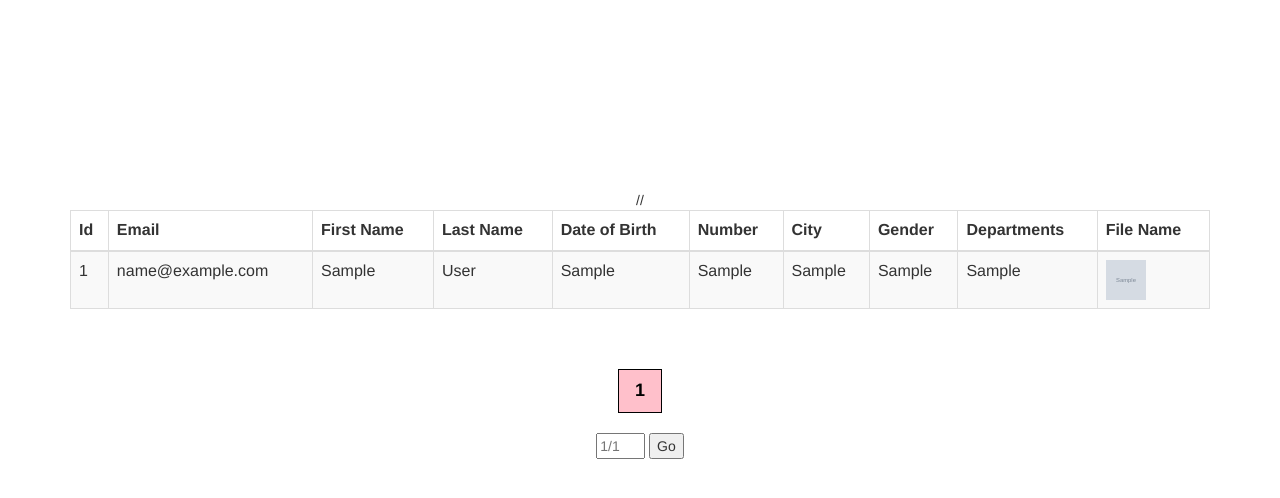
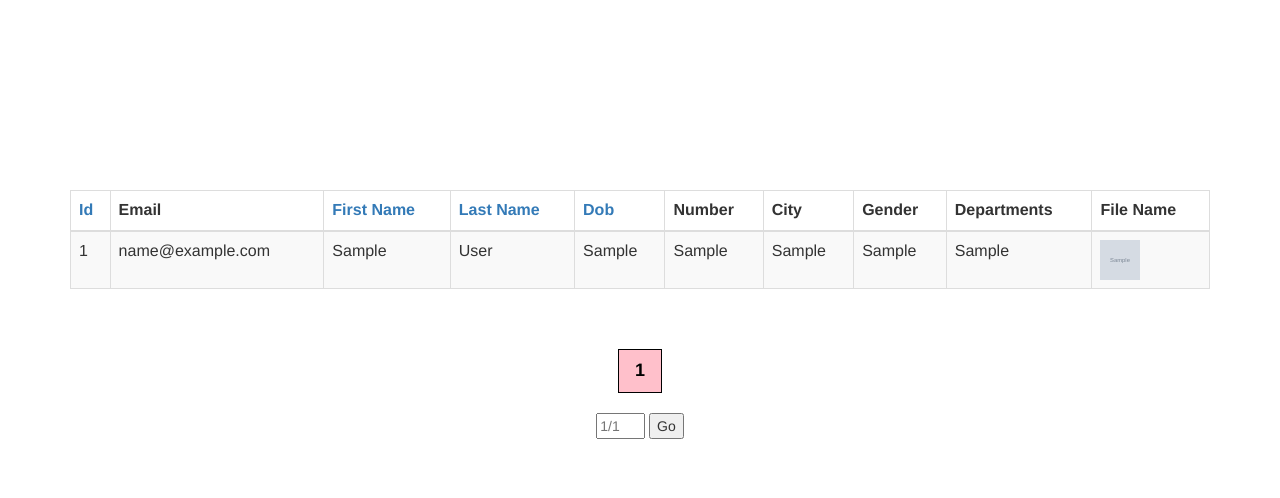
Before and after one commit to elderberry123/Php_project, a PHP site: page /home.php in a window 1280 px wide. Shown: the part 119-617 px from the top of the page. Run offline with PHP 8.4, Linux system fonts and the light colour scheme; the visitor is signed in with stand-in values (Sample User, id 1); tables that the repository leaves empty or names only in its code hold one stand-in row (values such as "Sample post"); grey boxes marked "Sample" are stand-in pictures.

Commit message:
Update home.php

```diff
--- a/home.php
+++ b/home.php
@@ -75,6 +75,7 @@ if (isset($_COOKIE["user_email"])) {
 
         <center>
             <?php
+
             $per_page_record = 5;
 
             if (isset($_GET["page"])) {
@@ -85,9 +86,33 @@ if (isset($_COOKIE["user_email"])) {
 
 
             $start_from = ($page - 1) * $per_page_record;
-            $query = "SELECT * FROM user_d LIMIT $start_from, $per_page_record";
-            $rs_result = mysqli_query($mysqli, $query);
-            ?>
+
+
+            $columns = array('id','fname','lname','dob');
+
+            if (isset($_GET['column']) && in_array($_GET['column'], $columns)) {
+                 $column = $_GET['column'];
+            } else {
+                $columns = array('fname','lname','dob');
+                $column = $columns[0];
+            }
+
+            if (isset($_GET['order']) && strtolower($_GET['order']) == 'desc') {
+                $sort_order = 'DESC';
+            } else {
+                $sort_order = 'ASC';
+            }
+
+            // Get the result...
+            if ($result = $mysqli->query("SELECT * FROM user_d ORDER BY $column $sort_order LIMIT $start_from, $per_page_record"  )) {
+                // Some variables we need for the table.
+                $up_or_down = str_replace(array('ASC','DESC'), array('up','down'), $sort_order);
+                $asc_or_desc = $sort_order == 'ASC' ? 'desc' : 'asc';
+                $add_class = ' class="highlight"';}
+
+?>
+
+
 
 
 
@@ -98,12 +123,14 @@ if (isset($_COOKIE["user_email"])) {
                     <table class="table table-striped table-bordered table-sm" cellspacing="0">
                         <thead>
                             <tr>
-                                //
-                                <th class="th-sm">Id</th>
+
+                            <th><a href="home.php?column=id&order=<?php echo $asc_or_desc; ?>">Id<i class="fas fa-sort<?php echo $column == 'id' ? '-' . $up_or_down : ''; ?>"></i></a></th>
                                 <th class="th-sm">Email</th>
-                                <th class="th-sm">First Name </th>
-                                <th class="th-sm">Last Name </th>
-                                <th class="th-sm">Date of Birth</th>
+
+					          <th><a href="home.php?column=fname&order=<?php echo $asc_or_desc; ?>">First Name<i class="fas fa-sort<?php echo $column == 'fname' ? '-' . $up_or_down : ''; ?>"></i></a></th>
+					          <th><a href="home.php?column=lname&order=<?php echo $asc_or_desc; ?>">Last Name<i class="fas fa-sort<?php echo $column == 'lname' ? '-' . $up_or_down : ''; ?>"></i></a></th>
+				          	<th><a href="home.php?column=dob&order=<?php echo $asc_or_desc; ?>">Dob<i class="fas fa-sort<?php echo $column == 'dob' ? '-' . $up_or_down : ''; ?>"></i></a></th>
+
                                 <th class="th-sm">Number</th>
                                 <th class="th-sm">City</th>
                                 <th class="th-sm">Gender</th>
@@ -113,17 +140,16 @@ if (isset($_COOKIE["user_email"])) {
                         </thead>
                         <tbody>
                             <?php
-                            while ($row = mysqli_fetch_array($rs_result)) {
 
+
+        while ($row = $result->fetch_assoc()):
                             ?>
                                 <tr>
-                                    <td><?php echo  $row["id"] ?></td>
+                                <td<?php echo $column == 'id' ? $add_class : ''; ?>><?php echo $row['id']; ?></td>
                                     <td><?php echo $row["email"] ?></td>
-
-                                    <td><?php echo $row["fname"] ?></td>
-                                    <td><?php echo $row["lname"] ?></td>
-                                    <td><?php echo $row["dob"] ?></td>
-
+                                    <td<?php echo $column == 'fname' ? $add_class : ''; ?>><?php echo $row['fname']; ?></td>
+		<td<?php echo $column == 'lname' ? $add_class : ''; ?>><?php echo $row['lname']; ?></td>
+		<td<?php echo $column == 'dob' ? $add_class : ''; ?>><?php echo $row['dob']; ?></td>
 
                                     <td><?php echo $row["numb"] ?></td>
                                     <td><?php echo $row["city"] ?></td>
@@ -133,7 +159,7 @@ if (isset($_COOKIE["user_email"])) {
 
                                 </tr>
                             <?php
-                            };
+                              endwhile;
                             ?>
                         </tbody>
                     </table>
@@ -187,6 +213,8 @@ if (isset($_COOKIE["user_email"])) {
     </body>
     </html>
 
+
+
 <?php } else {
     header("location:login.php");
 }
```
